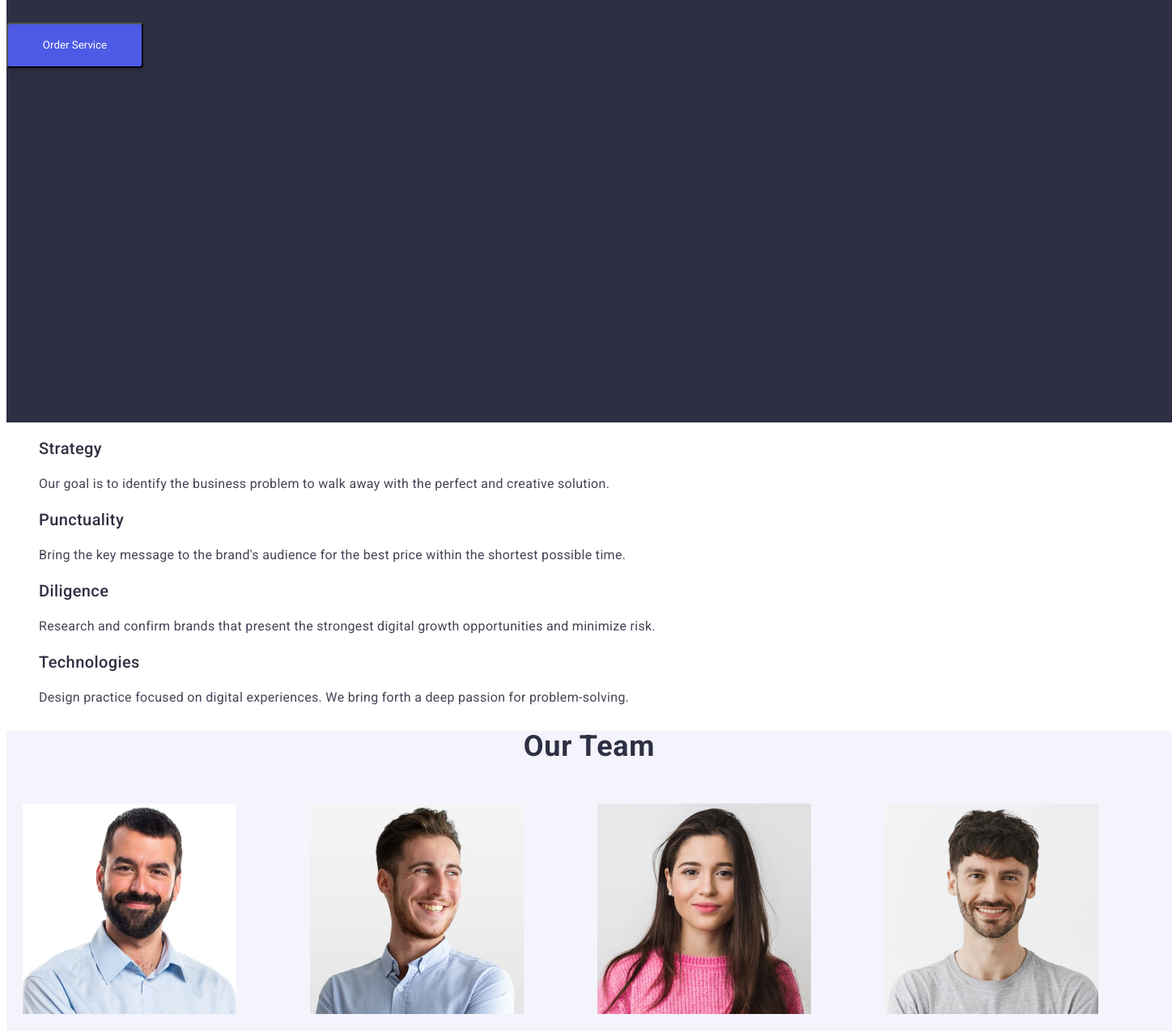
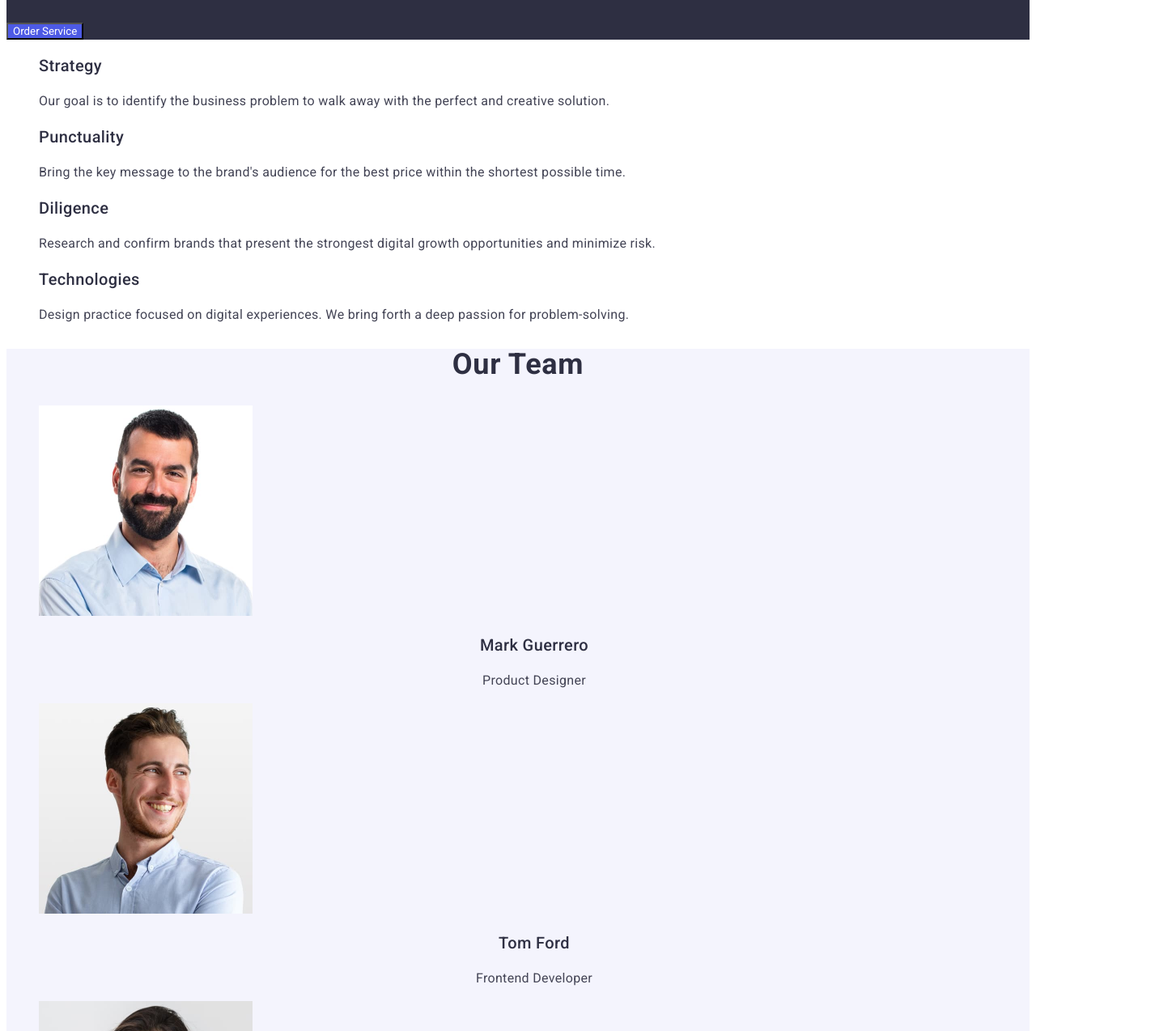
Before and after one commit to Olar13b/goit-markup-hw-02, a plain HTML site: page index.html in a window 1280 px wide. Shown: the part 306-1580 px from the top of the page at 81% size, 1448 px wide, since content can reach past the window. Drawn offline with Linux system fonts and the light colour scheme.

Commit message:
body changes

```diff
--- a/css/styles.css
+++ b/css/styles.css
@@ -1,6 +1,6 @@
 body{
-    width: 1440px;
-    height: 3300px;
+    font-family: "Roboto", sans-serif,
+    color: #434455;
     background: #fff;
 }
 header{
@@ -51,8 +51,6 @@ color: #434455;
 }
 
 .slogan{
-width: 1440px;
-height: 600px;
 background: #2e2f42;
 }
 
@@ -68,11 +66,6 @@ color: #fff;
 
 .order-service{
     font-family: "Roboto", sans-serif;
-    border-radius: 4px;
-    padding: 16px 32px;
-    width: 169px;
-    height: 56px;
-    box-shadow: 0 4px 4px 0 rgba(0, 0, 0, 0.15);
 background: #4d5ae5;
 color: white;
 }
@@ -103,8 +96,6 @@ color: #434455;
 }
 
 .team-section{
-    width: 1440px;
-height: 732px;
 background: #f4f4fd;
 }
 
@@ -119,12 +110,8 @@ color: #2e2f42;
 }
 
 .team-list{
-        display: grid;
         grid-template-columns: repeat(auto-fit, minmax(250px, 1fr));
-        gap: 20px;
         justify-content: center;
-        align-items: center;
-        padding: 20px;
 }
 
 .head-team{
@@ -166,11 +153,8 @@ color: #2e2f42;
 }
 
 .portfolio-list{
-    display: grid;
     grid-template-columns: repeat(3, 1fr);
-    gap: 20px;
-    justify-content: center;
-    padding: 20px;}
+    justify-content: center;}
 
 .portfolio-img{
 
@@ -196,8 +180,6 @@ color: #434455;
 
 .footer{
 background-color: #2e2f42;
-width: 1440px;
-height: 312px;
 }
 
 .logo-down{
--- a/index.html
+++ b/index.html
@@ -6,6 +6,10 @@
     <link rel="preconnect" href="https://fonts.googleapis.com">
 <link rel="preconnect" href="https://fonts.gstatic.com" crossorigin>
 <link href="https://fonts.googleapis.com/css2?family=Montserrat:ital,wght@0,100..900;1,100..900&family=Roboto:ital,wght@0,100;0,300;0,400;0,500;0,700;0,900;1,100;1,300;1,400;1,500;1,700;1,900&display=swap" rel="stylesheet">
+
+<link rel="preconnect" href="https://fonts.googleapis.com">
+<link rel="preconnect" href="https://fonts.gstatic.com" crossorigin>
+<link href="https://fonts.googleapis.com/css2?family=Montserrat:ital,wght@0,100..900;1,100..900&family=Raleway:ital,wght@0,100..900;1,100..900&family=Roboto:ital,wght@0,100;0,300;0,400;0,500;0,700;0,900;1,100;1,300;1,400;1,500;1,700;1,900&display=swap" rel="stylesheet">
 
     <title>WebStudio</title>
     <link rel="stylesheet" href="./css/styles.css">
@@ -17,7 +21,7 @@
             <ul>
                 <li><a class="navigation" href="#studio">Studio</a></li>
                 <li><a class="navigation" href="portfolio">Portfolio</a></li>
-                <li><a  class="navigation"href="#contacts">Contacts</a></li>
+                <li><a  class="navigation" href="#contacts">Contacts</a></li>
             </ul>
         </nav>
         <address>
```
